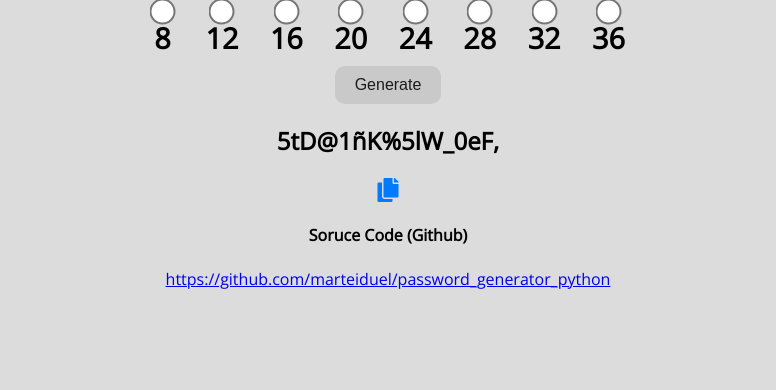
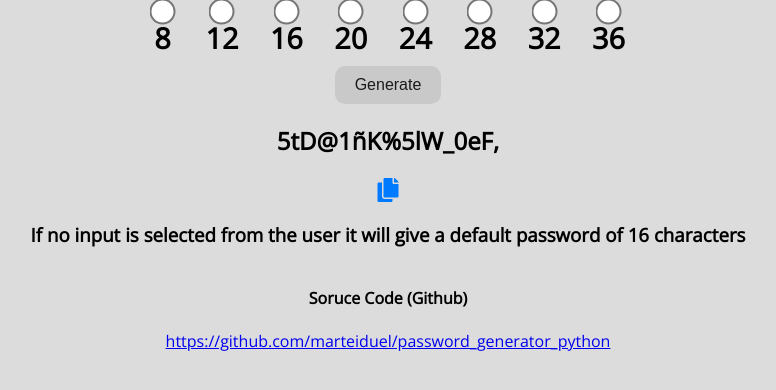
Before and after one commit to marteiduel/password_generator_python, a Flask app: page / in a window 1280 px wide. Shown: the part 154-544 px from the top of the page, without its empty margins (252-1028 px from the left). Run offline with Flask 3, Linux system fonts and the light colour scheme; some libraries are stand-ins or nearby versions.

Commit message:
if not input from user

```diff
--- a/templates/index.html
+++ b/templates/index.html
@@ -165,6 +165,10 @@
       <button class="copy-button fas" onclick="copyPassword(this)">
         <i class="fas fa-copy"></i>
       </button>
+      <h3>
+        If no input is selected from the user it will give a default password of
+        16 characters
+      </h3>
     </section>
     <footer>
       <h4>Soruce Code (Github)</h4>
```
Also changed, not shown: 1 other file.
